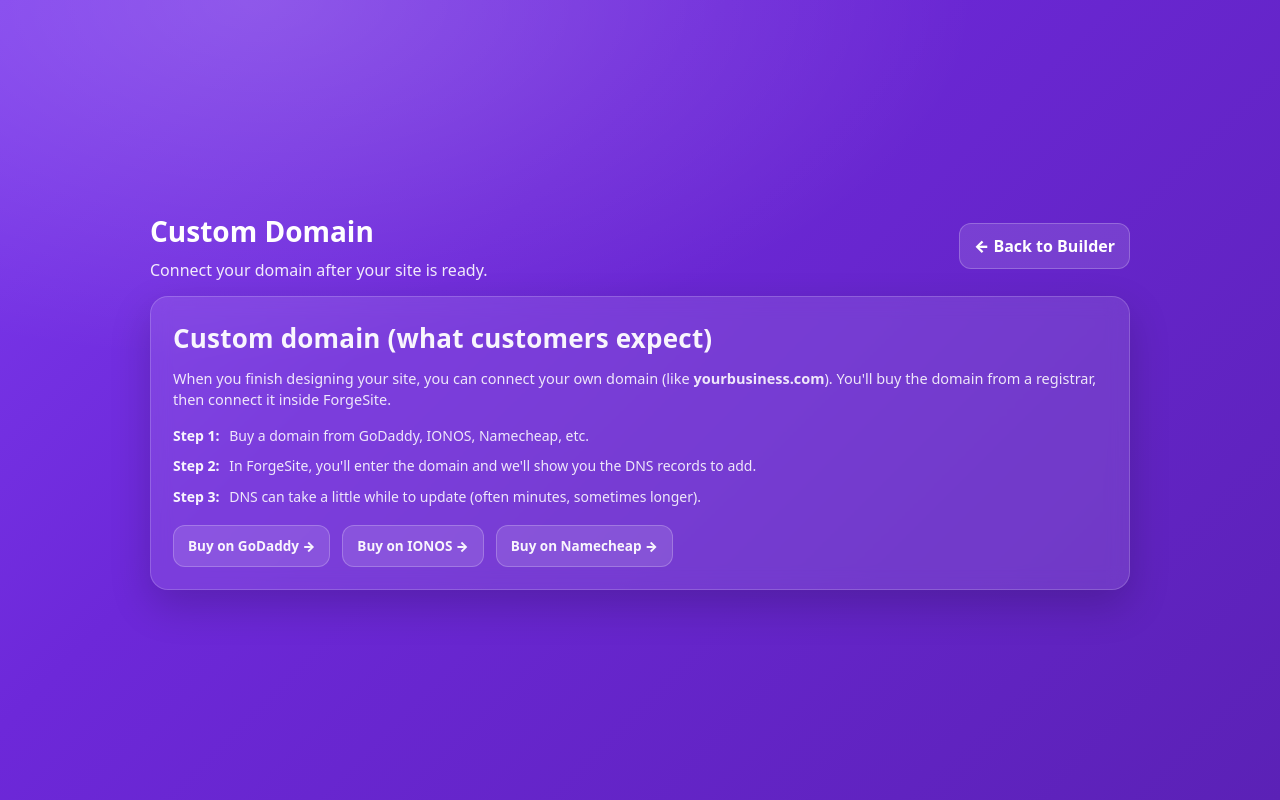
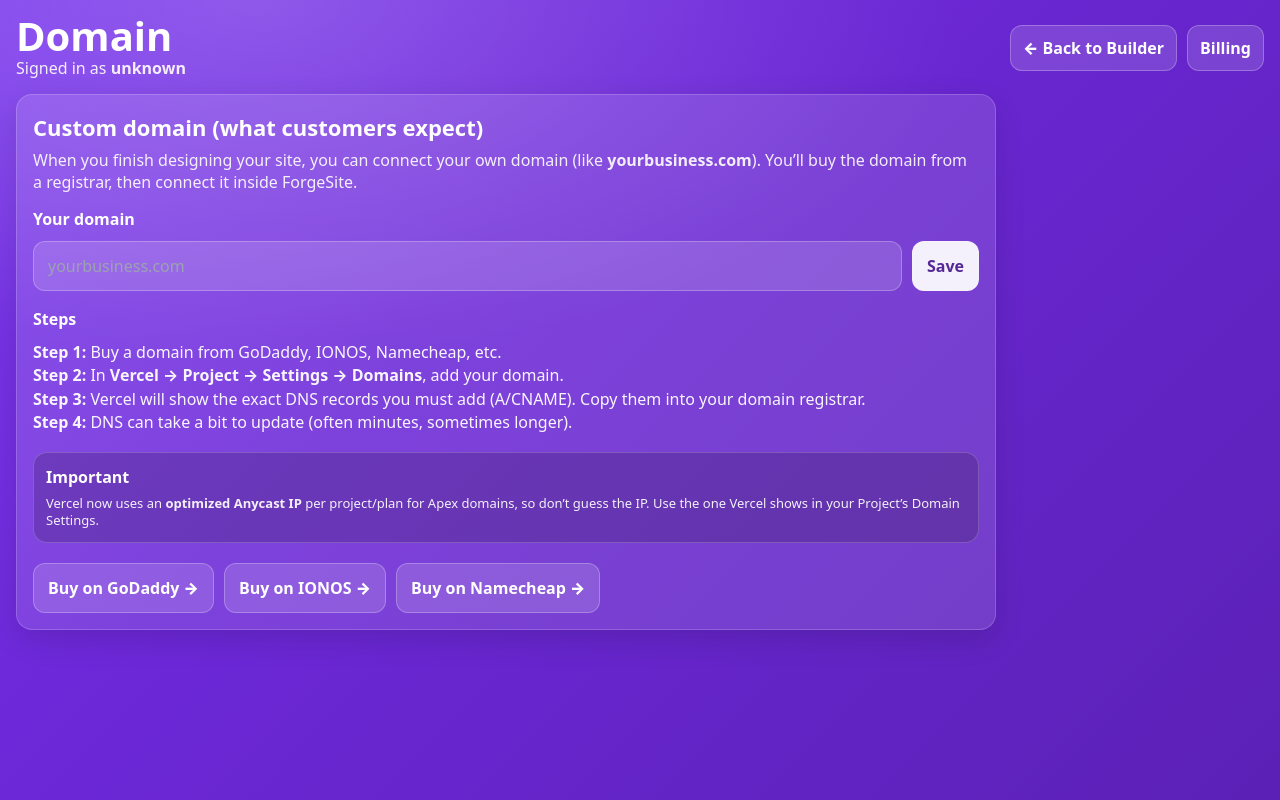
Before and after one commit to blin1124/forgesite, a Next.js app: page /domain in a window 1280 px wide. Built offline with nearby package versions, Linux system fonts and the light colour scheme; no server answers.

Commit message:
Refactor DomainClient for domain management
Refactor DomainClient component to include domain management features, including saving and validating domains. Update UI elements and styles for better user experience.

```diff
--- a/app/domain/Client.tsx
+++ b/app/domain/Client.tsx
@@ -1,19 +1,74 @@
 "use client";
 
-import React from "react";
+import React, { useEffect, useMemo, useState } from "react";
 import { useRouter } from "next/navigation";
-import CustomDomainCard from "@/components/CustomDomainCard";
+import { createSupabaseBrowserClient } from "@/lib/supabase/browser";
 
 export default function DomainClient() {
   const router = useRouter();
+
+  const [email, setEmail] = useState("");
+  const [domain, setDomain] = useState("");
+  const [savedDomain, setSavedDomain] = useState("");
+  const [msg, setMsg] = useState("");
+
+  useEffect(() => {
+    const run = async () => {
+      try {
+        const supabase = createSupabaseBrowserClient();
+        const { data } = await supabase.auth.getSession();
+        setEmail(data?.session?.user?.email || "");
+      } catch {
+        setEmail("");
+      }
+
+      // local-only for now (won’t break DB/RLS). Later we’ll save to Supabase.
+      try {
+        const d = localStorage.getItem("forgesite:last_domain") || "";
+        if (d) {
+          setDomain(d);
+          setSavedDomain(d);
+        }
+      } catch {}
+    };
+    run();
+  }, []);
+
+  const cleanDomain = useMemo(() => domain.trim().toLowerCase(), [domain]);
+
+  function isValidDomain(d: string) {
+    // simple validation: no protocol, no slashes, has a dot, reasonable chars
+    if (!d) return false;
+    if (d.includes("http://") || d.includes("https://")) return false;
+    if (d.includes("/") || d.includes(" ")) return false;
+    if (!d.includes(".")) return false;
+    return /^[a-z0-9.-]+$/.test(d);
+  }
+
+  function saveLocal() {
+    setMsg("");
+    const d = cleanDomain;
+
+    if (!isValidDomain(d)) {
+      setMsg("Please enter a domain like: yourbusiness.com (no https://)");
+      return;
+    }
+
+    try {
+      localStorage.setItem("forgesite:last_domain", d);
+      setSavedDomain(d);
+      setMsg("Saved ✅ (local)");
+      setTimeout(() => setMsg(""), 1200);
+    } catch {
+      setMsg("Could not save locally (browser blocked storage).");
+    }
+  }
 
   return (
     <main
       style={{
         minHeight: "100vh",
-        display: "grid",
-        placeItems: "center",
-        padding: 24,
+        padding: 16,
         color: "white",
         background:
           "radial-gradient(1200px 600px at 20% 0%, rgba(255,255,255,0.18), transparent 60%), linear-gradient(135deg, rgb(124,58,237) 0%, rgb(109,40,217) 35%, rgb(91,33,182) 100%)",
@@ -21,34 +76,161 @@ export default function DomainClient() {
           'ui-sans-serif, system-ui, -apple-system, Segoe UI, Roboto, Helvetica, Arial, "Apple Color Emoji", "Segoe UI Emoji"',
       }}
     >
-      <div style={{ width: "min(980px, 92vw)" }}>
-        <div style={{ display: "flex", justifyContent: "space-between", gap: 12, alignItems: "center", marginBottom: 14 }}>
-          <div>
-            <h1 style={{ margin: 0, fontSize: 28, fontWeight: 900 }}>Custom Domain</h1>
-            <p style={{ marginTop: 6, opacity: 0.9 }}>
-              Connect your domain after your site is ready.
-            </p>
+      <header style={{ display: "flex", justifyContent: "space-between", alignItems: "center", gap: 12 }}>
+        <div>
+          <div style={{ fontSize: 40, fontWeight: 900, lineHeight: 1 }}>Domain</div>
+          <div style={{ opacity: 0.9 }}>
+            Signed in as <b>{email || "unknown"}</b>
+          </div>
+        </div>
+
+        <div style={{ display: "flex", gap: 10, flexWrap: "wrap" }}>
+          <button style={topBtn} onClick={() => router.push("/builder")}>
+            ← Back to Builder
+          </button>
+          <button style={topBtn} onClick={() => router.push("/billing")}>
+            Billing
+          </button>
+        </div>
+      </header>
+
+      <div style={{ marginTop: 14, maxWidth: 980 }}>
+        <section style={card}>
+          <div style={{ fontSize: 22, fontWeight: 900 }}>Custom domain (what customers expect)</div>
+          <div style={{ opacity: 0.9, marginTop: 6, lineHeight: 1.35 }}>
+            When you finish designing your site, you can connect your own domain (like <b>yourbusiness.com</b>). You’ll
+            buy the domain from a registrar, then connect it inside ForgeSite.
           </div>
 
-          <button
-            onClick={() => router.push("/builder")}
-            style={{
-              padding: "10px 14px",
-              borderRadius: 12,
-              border: "1px solid rgba(255,255,255,0.22)",
-              background: "rgba(255,255,255,0.12)",
-              color: "white",
-              fontWeight: 900,
-              cursor: "pointer",
-              whiteSpace: "nowrap",
-            }}
-          >
-            ← Back to Builder
-          </button>
-        </div>
+          <div style={{ marginTop: 14, display: "grid", gap: 10 }}>
+            <div style={{ fontWeight: 900 }}>Your domain</div>
+            <div style={{ display: "flex", gap: 10, flexWrap: "wrap" }}>
+              <input
+                value={domain}
+                onChange={(e) => setDomain(e.target.value)}
+                placeholder="yourbusiness.com"
+                style={{ ...input, minWidth: 320, flex: 1 }}
+              />
+              <button style={primaryBtn} onClick={saveLocal}>
+                Save
+              </button>
+            </div>
 
-        <CustomDomainCard />
+            {savedDomain ? (
+              <div style={{ opacity: 0.9, fontSize: 13 }}>
+                Saved domain: <b>{savedDomain}</b>
+              </div>
+            ) : null}
+
+            {msg ? (
+              <div style={{ marginTop: 8, padding: 10, borderRadius: 12, background: "rgba(0,0,0,0.25)" }}>{msg}</div>
+            ) : null}
+          </div>
+
+          <div style={{ marginTop: 16, display: "grid", gap: 10 }}>
+            <div style={{ fontWeight: 900 }}>Steps</div>
+
+            <div style={{ opacity: 0.95, lineHeight: 1.45 }}>
+              <div>
+                <b>Step 1:</b> Buy a domain from GoDaddy, IONOS, Namecheap, etc.
+              </div>
+              <div>
+                <b>Step 2:</b> In <b>Vercel → Project → Settings → Domains</b>, add your domain.
+              </div>
+              <div>
+                <b>Step 3:</b> Vercel will show the exact DNS records you must add (A/CNAME). Copy them into your domain
+                registrar.
+              </div>
+              <div>
+                <b>Step 4:</b> DNS can take a bit to update (often minutes, sometimes longer).
+              </div>
+            </div>
+
+            <div
+              style={{
+                marginTop: 8,
+                padding: 12,
+                borderRadius: 14,
+                border: "1px solid rgba(255,255,255,0.18)",
+                background: "rgba(0,0,0,0.16)",
+              }}
+            >
+              <div style={{ fontWeight: 900, marginBottom: 6 }}>Important</div>
+              <div style={{ opacity: 0.92, fontSize: 13, lineHeight: 1.35 }}>
+                Vercel now uses an <b>optimized Anycast IP</b> per project/plan for Apex domains, so don’t guess the IP.
+                Use the one Vercel shows in your Project’s Domain Settings.
+              </div>
+            </div>
+
+            <div style={{ display: "flex", gap: 10, flexWrap: "wrap", marginTop: 10 }}>
+              <a href="https://www.godaddy.com/domains" target="_blank" rel="noreferrer" style={linkBtn}>
+                Buy on GoDaddy →
+              </a>
+              <a href="https://www.ionos.com/domains" target="_blank" rel="noreferrer" style={linkBtn}>
+                Buy on IONOS →
+              </a>
+              <a href="https://www.namecheap.com/domains/" target="_blank" rel="noreferrer" style={linkBtn}>
+                Buy on Namecheap →
+              </a>
+            </div>
+          </div>
+        </section>
       </div>
     </main>
   );
 }
+
+const card: React.CSSProperties = {
+  background: "rgba(255,255,255,0.12)",
+  border: "1px solid rgba(255,255,255,0.18)",
+  borderRadius: 16,
+  padding: 16,
+  boxShadow: "0 10px 30px rgba(0,0,0,0.12)",
+};
+
+const input: React.CSSProperties = {
+  padding: "12px 14px",
+  borderRadius: 12,
+  border: "1px solid rgba(255,255,255,0.25)",
+  background: "rgba(255,255,255,0.14)",
+  color: "white",
+  outline: "none",
+};
+
+const topBtn: React.CSSProperties = {
+  padding: "10px 12px",
+  borderRadius: 12,
+  border: "1px solid rgba(255,255,255,0.25)",
+  background: "rgba(255,255,255,0.14)",
+  color: "white",
+  fontWeight: 900,
+  cursor: "pointer",
+  textDecoration: "none",
+  display: "inline-flex",
+  alignItems: "center",
+  justifyContent: "center",
+};
+
+const primaryBtn: React.CSSProperties = {
+  padding: "12px 14px",
+  borderRadius: 12,
+  border: "1px solid rgba(255,255,255,0.18)",
+  background: "rgba(255,255,255,0.92)",
+  color: "rgb(85, 40, 150)",
+  fontWeight: 900,
+  cursor: "pointer",
+};
+
+const linkBtn: React.CSSProperties = {
+  padding: "12px 14px",
+  borderRadius: 12,
+  border: "1px solid rgba(255,255,255,0.25)",
+  background: "rgba(255,255,255,0.14)",
+  color: "white",
+  fontWeight: 900,
+  cursor: "pointer",
+  textDecoration: "none",
+  display: "inline-flex",
+  alignItems: "center",
+  justifyContent: "center",
+};
```
